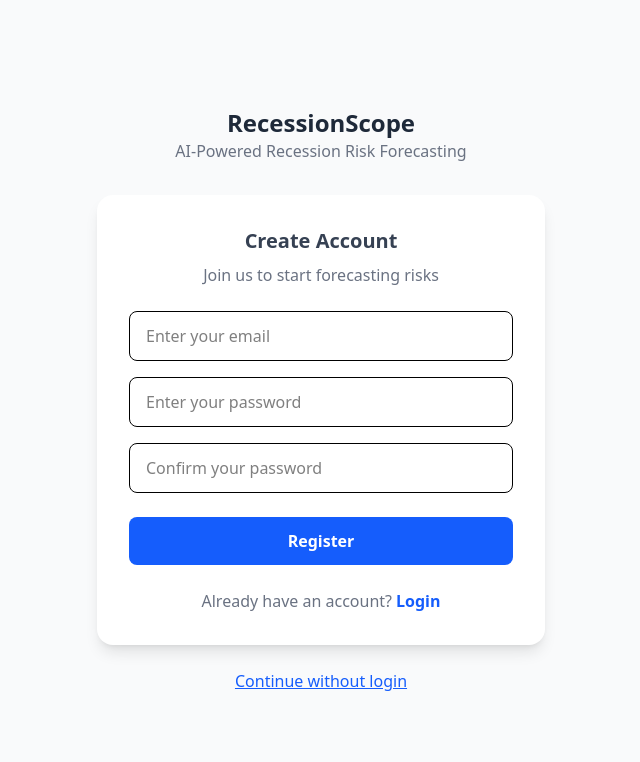
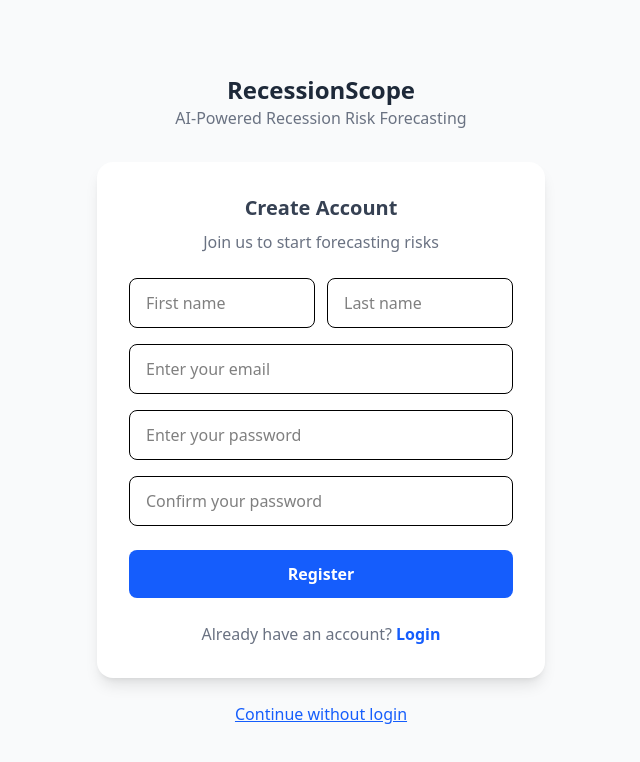
Before and after one commit to DSE-Project/frontend, a React (Vite) app: page /auth in a window 1280 px wide. Both pictures are taken after a click on the button "Sign Up". Shown: the top 762 px of the page, without its empty margins (319-959 px from the left). Built offline with nearby package versions, Linux system fonts and the light colour scheme; no server answers.

Commit message:
Add asking for name at registration

```diff
--- a/src/components/Register.jsx
+++ b/src/components/Register.jsx
@@ -1,12 +1,16 @@
 import React, { useState } from 'react';
 import { createUserWithEmailAndPassword } from 'firebase/auth';
-import { auth } from '../firebase/firebase';
+import { doc, setDoc } from 'firebase/firestore';
+import { auth, db } from '../firebase/firebase';
 
 const Register = ({ toggleView }) => {
+  const [firstName, setFirstName] = useState('');
+  const [lastName, setLastName] = useState('');
   const [email, setEmail] = useState('');
   const [password, setPassword] = useState('');
   const [confirmPassword, setConfirmPassword] = useState('');
   const [error, setError] = useState('');
+  const [loading, setLoading] = useState(false);
 
   const handleRegister = async (e) => {
     e.preventDefault();
@@ -14,9 +18,29 @@ const Register = ({ toggleView }) => {
       setError("Passwords do not match.");
       return;
     }
+
+    if (!firstName.trim() || !lastName.trim()) {
+      setError("Please enter both first and last name.");
+      return;
+    }
+
     setError('');
+    setLoading(true);
+
     try {
-      await createUserWithEmailAndPassword(auth, email, password);
+      // Create user account
+      const userCredential = await createUserWithEmailAndPassword(auth, email, password);
+      const user = userCredential.user;
+
+      // Store additional user data in Firestore
+      await setDoc(doc(db, 'users', user.uid), {
+        firstName: firstName.trim(),
+        lastName: lastName.trim(),
+        email: email,
+        createdAt: new Date().toISOString(),
+        uid: user.uid
+      });
+
     } catch (err) {
       // Beautify error messages
       let errorMessage = '';
@@ -37,6 +61,8 @@ const Register = ({ toggleView }) => {
           errorMessage = 'Registration failed. Please try again.';
       }
       setError(errorMessage);
+    } finally {
+      setLoading(false);
     }
   };
 
@@ -46,6 +72,24 @@ const Register = ({ toggleView }) => {
         <p className="text-gray-500 text-center mb-6">Join us to start forecasting risks</p>
         <form onSubmit={handleRegister}>
             <div className="space-y-4">
+                <div className="grid grid-cols-2 gap-3">
+                  <input
+                    type="text"
+                    value={firstName}
+                    onChange={(e) => setFirstName(e.target.value)}
+                    placeholder="First name"
+                    required
+                    className="w-full px-4 py-3 border rounded-lg focus:outline-none focus:ring-2 focus:ring-blue-500"
+                  />
+                  <input
+                    type="text"
+                    value={lastName}
+                    onChange={(e) => setLastName(e.target.value)}
+                    placeholder="Last name"
+                    required
+                    className="w-full px-4 py-3 border rounded-lg focus:outline-none focus:ring-2 focus:ring-blue-500"
+                  />
+                </div>
                 <input type="email" value={email} onChange={(e) => setEmail(e.target.value)} placeholder="Enter your email" required className="w-full px-4 py-3 border rounded-lg focus:outline-none focus:ring-2 focus:ring-blue-500" />
                 <input type="password" value={password} onChange={(e) => setPassword(e.target.value)} placeholder="Enter your password" required className="w-full px-4 py-3 border rounded-lg focus:outline-none focus:ring-2 focus:ring-blue-500" />
                 <input type="password" value={confirmPassword} onChange={(e) => setConfirmPassword(e.target.value)} placeholder="Confirm your password" required className="w-full px-4 py-3 border rounded-lg focus:outline-none focus:ring-2 focus:ring-blue-500" />
@@ -64,7 +108,13 @@ const Register = ({ toggleView }) => {
                 </div>
               </div>
             )}
-            <button type="submit" className="w-full mt-6 bg-blue-600 text-white font-semibold py-3 rounded-lg hover:bg-blue-700 transition">Register</button>
+            <button
+              type="submit"
+              disabled={loading}
+              className="w-full mt-6 bg-blue-600 text-white font-semibold py-3 rounded-lg hover:bg-blue-700 transition disabled:opacity-50 disabled:cursor-not-allowed"
+            >
+              {loading ? 'Creating Account...' : 'Register'}
+            </button>
         </form>
         <p className="text-center text-gray-500 mt-6">
             Already have an account?
```
